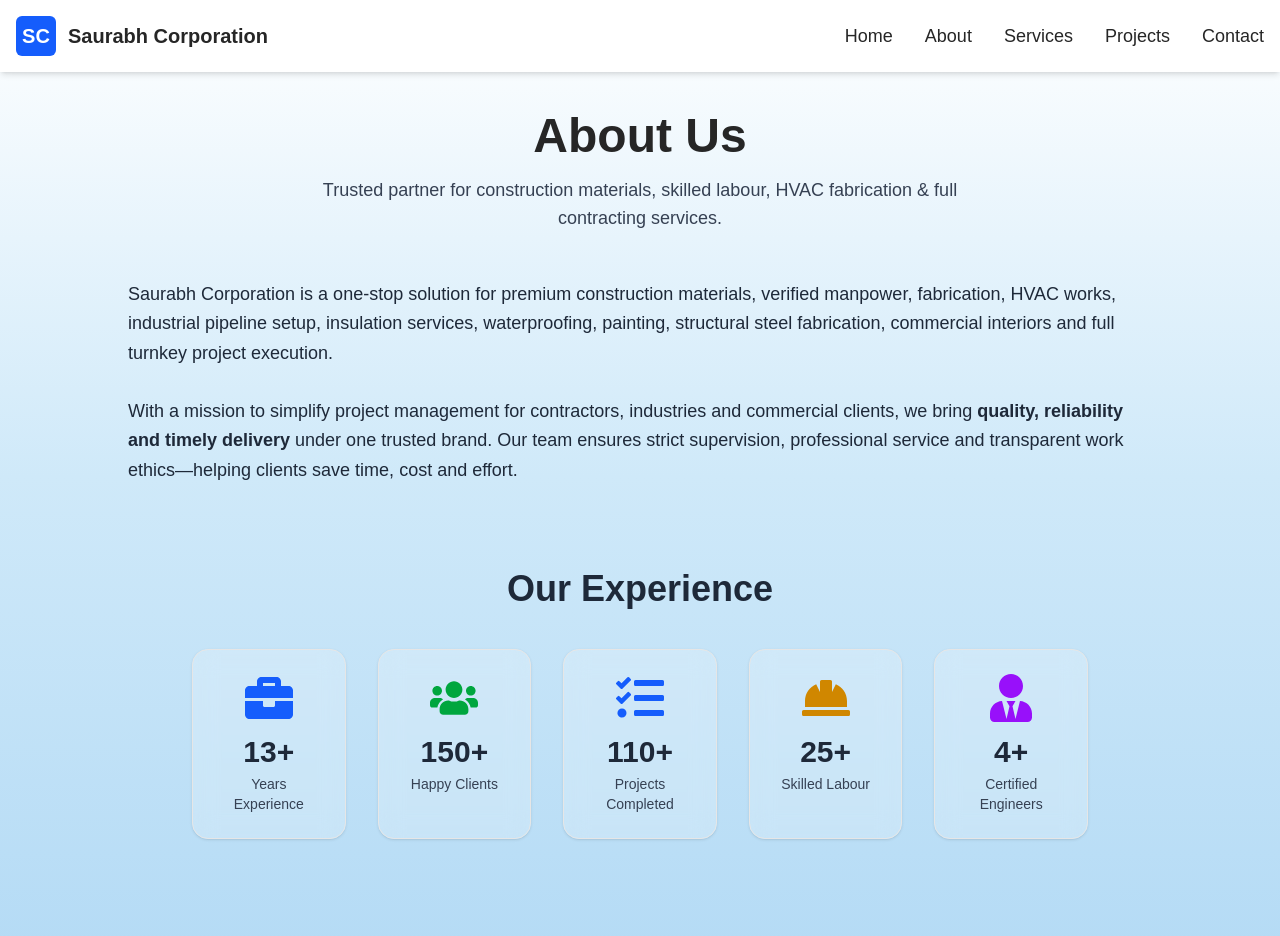
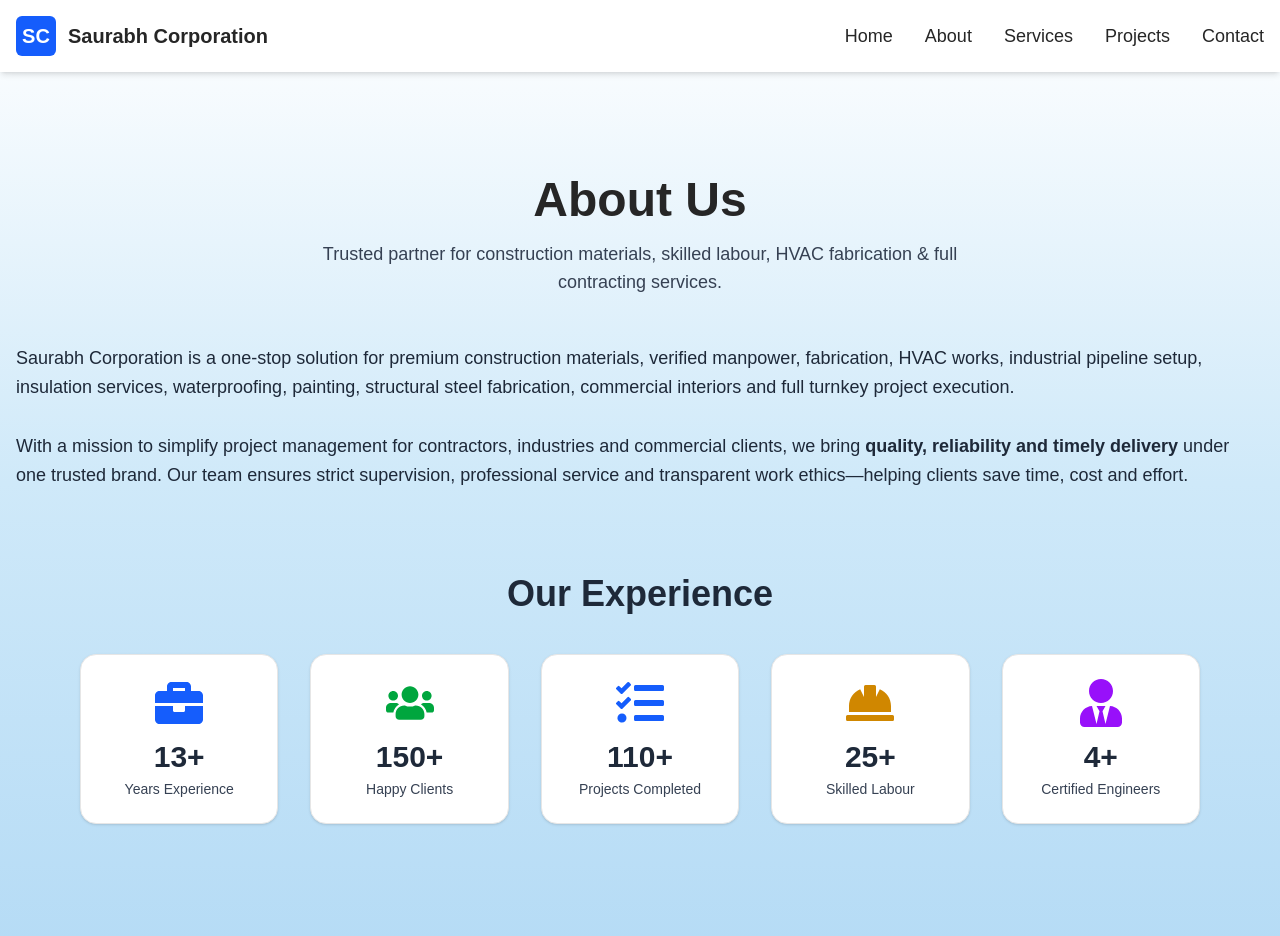
Before and after one commit to bimfroxdemo-hub/Sourabh-Co, a React (Vite) app: page /about in a window 1280 px wide. Shown: the top 936 px of the page. Built offline with nearby package versions, Linux system fonts and the light colour scheme.

Commit message:
upadate l

```diff
--- a/src/Pages/About.jsx
+++ b/src/Pages/About.jsx
@@ -13,7 +13,7 @@
           "linear-gradient(180deg, #ffffff 0%, #cfe9f9 30%, #91c8f0 100%, #62b2e6 100%)",
       }}
     >
-      <div className="max-w-5xl mx-auto">
+      <div className="py-16  mx-auto">
 
         {/* HEADING */}
         <motion.h1
--- a/src/Pages/Exprience.jsx
+++ b/src/Pages/Exprience.jsx
@@ -10,9 +10,7 @@
 
 const Experience = () => {
   return (
-    <section
-      className="py-13  bg-transparent"
-    >
+    <section className="py-13 bg-transparent w-full">
       <motion.div
         initial={{ opacity: 0, y: 20 }}
         whileInView={{ opacity: 1, y: 0 }}
@@ -25,14 +23,13 @@
           Our Experience
         </h2>
 
-        {/* Stats Grid - FULL WIDTH */}
+        {/* Stats Grid */}
         <div className="grid grid-cols-1 sm:grid-cols-2 md:grid-cols-3 lg:grid-cols-5 gap-8 w-full">
 
           {/* Years Experience */}
           <motion.div
             whileHover={{ scale: 1.05 }}
-            className="backdrop-blur-md bg-white/20 border border-white/40
-                       rounded-2xl p-6 text-center shadow-sm
+            className="bg-white border rounded-2xl p-6 text-center shadow-sm
                        hover:shadow-xl transition"
           >
             <FaBriefcase className="w-12 h-12 mx-auto text-blue-600 mb-3" />
@@ -43,8 +40,7 @@
           {/* Happy Clients */}
           <motion.div
             whileHover={{ scale: 1.05 }}
-            className="backdrop-blur-md bg-white/20 border border-white/40
-                       rounded-2xl p-6 text-center shadow-sm
+            className="bg-white border rounded-2xl p-6 text-center shadow-sm
                        hover:shadow-xl transition"
           >
             <FaUsers className="w-12 h-12 mx-auto text-green-600 mb-3" />
@@ -55,8 +51,7 @@
           {/* Projects Completed */}
           <motion.div
             whileHover={{ scale: 1.05 }}
-            className="backdrop-blur-md bg-white/20 border border-white/40
-                       rounded-2xl p-6 text-center shadow-sm
+            className="bg-white border rounded-2xl p-6 text-center shadow-sm
                        hover:shadow-xl transition"
           >
             <FaTasks className="w-12 h-12 mx-auto text-blue-600 mb-3" />
@@ -67,8 +62,7 @@
           {/* Skilled Labour */}
           <motion.div
             whileHover={{ scale: 1.05 }}
-            className="backdrop-blur-md bg-white/20 border border-white/40
-                       rounded-2xl p-6 text-center shadow-sm
+            className="bg-white border rounded-2xl p-6 text-center shadow-sm
                        hover:shadow-xl transition"
           >
             <FaHardHat className="w-12 h-12 mx-auto text-yellow-600 mb-3" />
@@ -79,8 +73,7 @@
           {/* Certified Engineers */}
           <motion.div
             whileHover={{ scale: 1.05 }}
-            className="backdrop-blur-md bg-white/20 border border-white/40
-                       rounded-2xl p-6 text-center shadow-sm
+            className="bg-white border rounded-2xl p-6 text-center shadow-sm
                        hover:shadow-xl transition"
           >
             <FaUserTie className="w-12 h-12 mx-auto text-purple-600 mb-3" />
```
